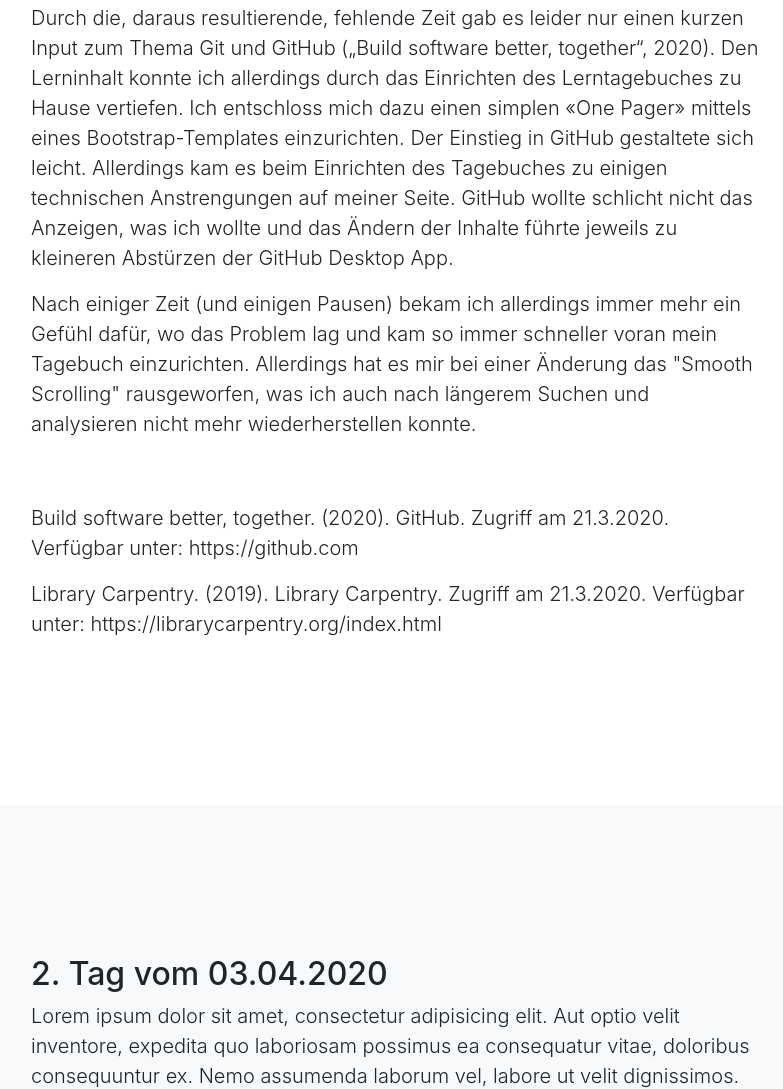
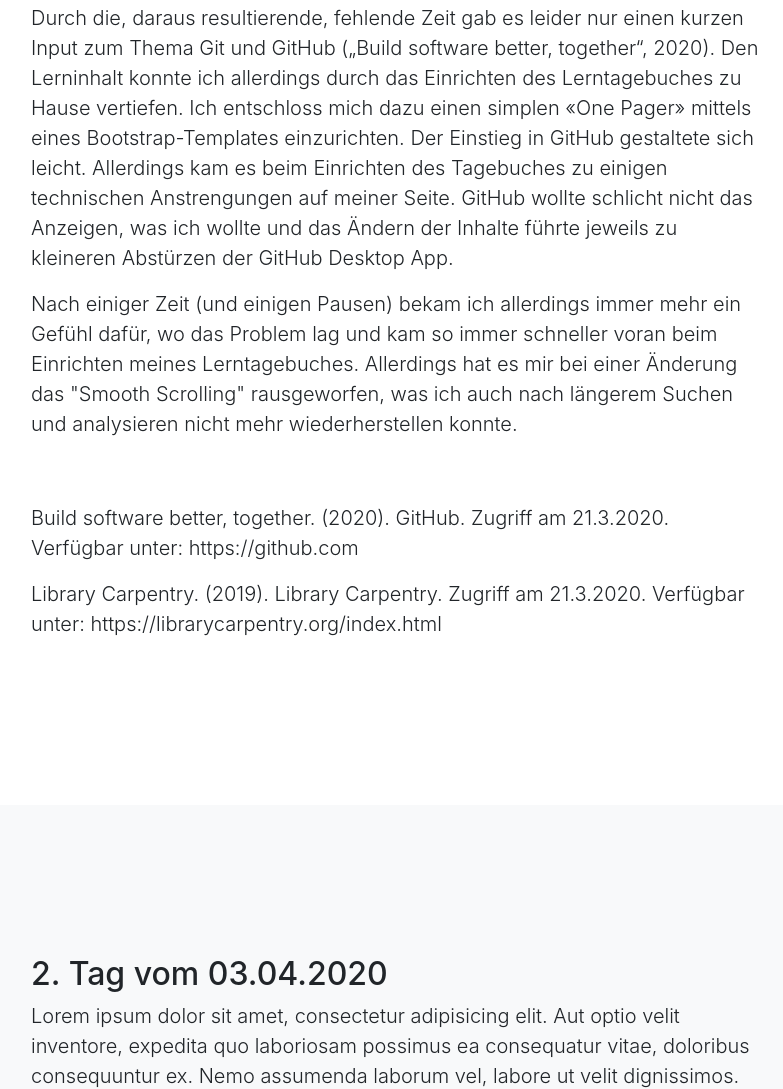
Before and after one commit to Sidney-Manhart/sidney-manhart.github.io, a website with bundled scripts: page index.html in a window 1280 px wide. Shown: the part 1683-2772 px from the top of the page, without its empty margins (244-1027 px from the left). Built offline with nearby package versions, Linux system fonts and the light colour scheme.

Commit message:
Update index.html

```diff
--- a/index.html
+++ b/index.html
@@ -64,7 +64,7 @@
           <p class="lead">Nachdem die Virtuelle Maschine eingerichtet war und wir uns eingeloggt haben, gab es eine Einführung in die «Unix Shell» und deren Befehle. Dabei kam ein Grundlegendes Problem des Studiengangs wieder zu Tage: Die Fehl-Information, die Studierenden hätten bereits in einem früheren Modul die Befehle kennengelernt. Nach einer kurzen Erklärung konnten wir dieses Missverständnis allerdings beseitigen. Felix Lohmeier zeigte dabei grosse Flexibilität und verlängerte die Zeit, welche wir für die dazugehörenden Aufgaben verwenden konnten.
           Dabei wurde mir auch schnell bewusst, dass ich die Aufgaben in den Folien nicht zu vorschnell lösen darf, da einzelne Befehle jeweils die vorhergehenden Aufgaben verunmöglichten.</p>
           <p class="lead">Durch die, daraus resultierende, fehlende Zeit gab es leider nur einen kurzen Input zum Thema Git und GitHub („Build software better, together“, 2020). Den Lerninhalt konnte ich allerdings durch das Einrichten des Lerntagebuches zu Hause vertiefen. Ich entschloss mich dazu einen simplen «One Pager» mittels eines Bootstrap-Templates einzurichten. Der Einstieg in GitHub gestaltete sich leicht. Allerdings kam es beim Einrichten des Tagebuches zu einigen technischen Anstrengungen auf meiner Seite. GitHub wollte schlicht nicht das Anzeigen, was ich wollte und das Ändern der Inhalte führte jeweils zu kleineren Abstürzen der GitHub Desktop App.</p>
-        <p class="lead">Nach einiger Zeit (und einigen Pausen) bekam ich allerdings immer mehr ein Gefühl dafür, wo das Problem lag und kam so immer schneller voran mein Tagebuch einzurichten. Allerdings hat es mir bei einer Änderung das "Smooth Scrolling" rausgeworfen, was ich auch nach längerem Suchen und analysieren nicht mehr wiederherstellen konnte.</p>
+        <p class="lead">Nach einiger Zeit (und einigen Pausen) bekam ich allerdings immer mehr ein Gefühl dafür, wo das Problem lag und kam so immer schneller voran beim Einrichten meines Lerntagebuches. Allerdings hat es mir bei einer Änderung das "Smooth Scrolling" rausgeworfen, was ich auch nach längerem Suchen und analysieren nicht mehr wiederherstellen konnte.</p>
           <br></br>
           <p class="lead">Build software better, together. (2020). GitHub. Zugriff am 21.3.2020. Verfügbar unter: https://github.com</p>
           <p class="lead">Library Carpentry. (2019). Library Carpentry. Zugriff am 21.3.2020. Verfügbar unter: https://librarycarpentry.org/index.html</p>
```
